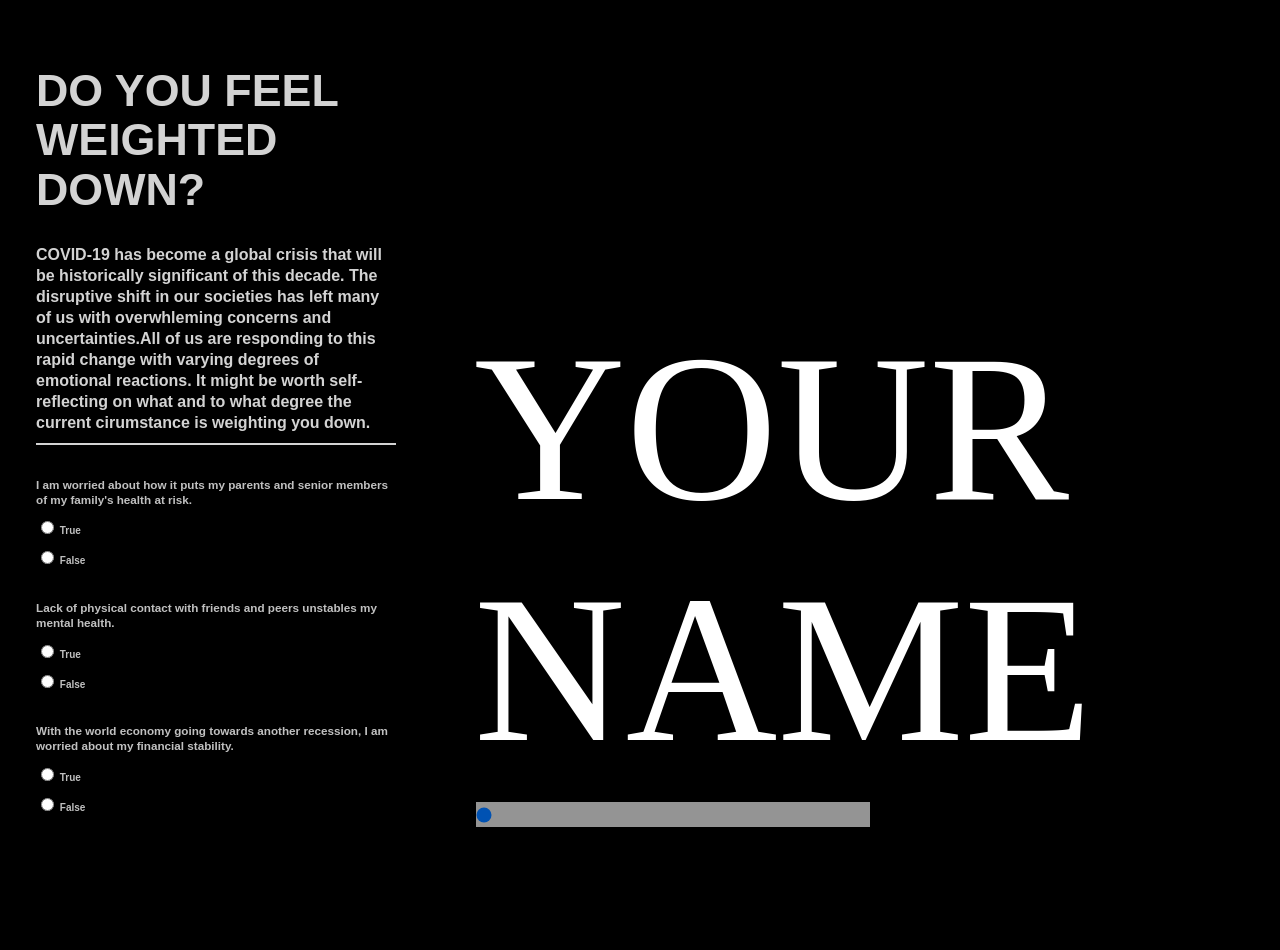
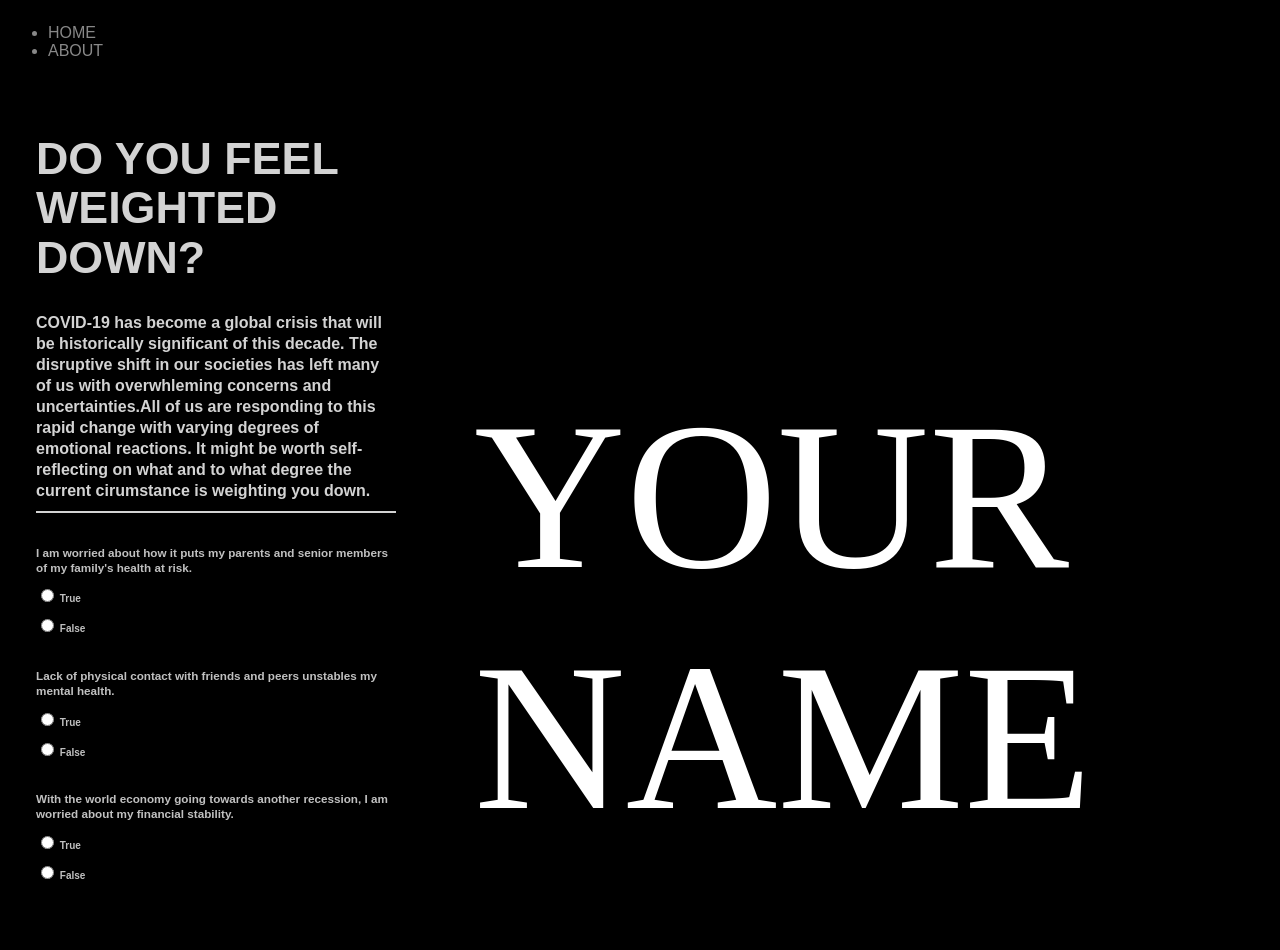
Before and after one commit to forough1370/WebTypeVF1, a plain HTML site: page index.html in a window 1280 px wide. Before the commit the page ends 882 px from the top, so only its background shows below. Drawn offline with nearby package versions, Linux system fonts and the light colour scheme; a web font is replaced by a local one.

Commit message:
Add files via upload

```diff
--- a/index.html
+++ b/index.html
@@ -18,8 +18,14 @@
 		<title>"Do You Feel Weighted Down?"</title>
     </head>
     <body>
+        <nav>
+            <ul class='navigation'>
+             <li>HOME</li>
+             <li>ABOUT</li>
+            </ul>
+        </nav>
+
     	<main>
-
     	<div class=leftcolumn>
                     <h1> Do You Feel Weighted Down?</h1>
                     <div class="intro"> COVID-19 has become a global crisis that will be historically significant of this decade. The disruptive shift in our societies has left many of us with overwhleming concerns and uncertainties.All of us are responding to this rapid change with varying degrees of emotional reactions. It might be worth self-reflecting on what and to what degree the current cirumstance is weighting you down.</div>
@@ -79,9 +85,9 @@
         <div class=rightcolumn>
             <div class="typehere" contenteditable="true">YOUR NAME</div>
             <!-- <div class="variable-font">Your Name</div> -->
-            <div class="slidecontainer">
+           <!--  <div class="slidecontainer">
             <input type="range" min="500" max="1000" value="50" class="slider" id="myRange">
-        </div>
+            </div> -->
 
         </div>
     	</main>
--- a/script.js
+++ b/script.js
@@ -1,8 +1,28 @@
-$(document).ready(function() {
+$(document).ready(function(){
 
 	console.log('script loaded!');
 
 	//If clicked true,change compress the 'type your name' text.
-    $('.True').click(function(){
-       $('').show();
+   //  $('.True').click(function(){
+   //     $('').show();
+   // });
+   let count = 0;
+   $('input[type=radio]').on('change', function() {
+   		console.log('input changed!');
+   		let value = $(this).val();
+
+   		if (value == "True"){
+   			console.log("True is selected");
+   			count++;
+
+   			weightValue = count*1000;
+
+   			let setting = "'wght'" + weightValue;
+
+   			$('.typehere').css('font-variation-settings', setting);
+   		}
+
+      // alert($('input[name=radioName]:checked', '#myForm').val());
    });
+
+});
--- a/style.css
+++ b/style.css
@@ -13,6 +13,17 @@
  src: ('urlFivoSansModern-Bold.otf');
  }
 */
+
+nav{
+display: flex;
+flex-direction: row;
+}
+
+
+.navigation li{
+  order:1;
+}
+
 body{
 background: black;
 }
@@ -123,8 +134,8 @@ div{
 .typehere{
     font-family:'AdelleGX';
     font-weight: normal;
-    text-transform: capitalize;
-    font-variation-settings: 'wght' var(--text-wght);
+    text-transform: uppercase;
+    font-variation-settings: 'wght'500 to 1000;
     color:white;
     font-size: 210px;
 }
@@ -158,28 +169,3 @@ div{
 
   }
 }
-
-
-
-.slidecontainer {
-  width: 50%; /* Width of the outside container */
-}
-
-/* The slider itself */
-.slider {
-  -webkit-appearance: none;  /* Override default CSS styles */
-  appearance: none;
-  width: 100%; /* Full-width */
-  height: 25px; /* Specified height */
-  background: #d3d3d3; /* Grey background */
-  outline: none; /* Remove outline */
-  opacity: 0.7; /* Set transparency (for mouse-over effects on hover) */
-  -webkit-transition: .2s; /* 0.2 seconds transition on hover */
-  transition: opacity .2s;
-}
-
-/* Mouse-over effects */
-.slider:hover {
-  opacity: 1; /* Fully shown on mouse-over */
-}
-/*right column properties*/
```
